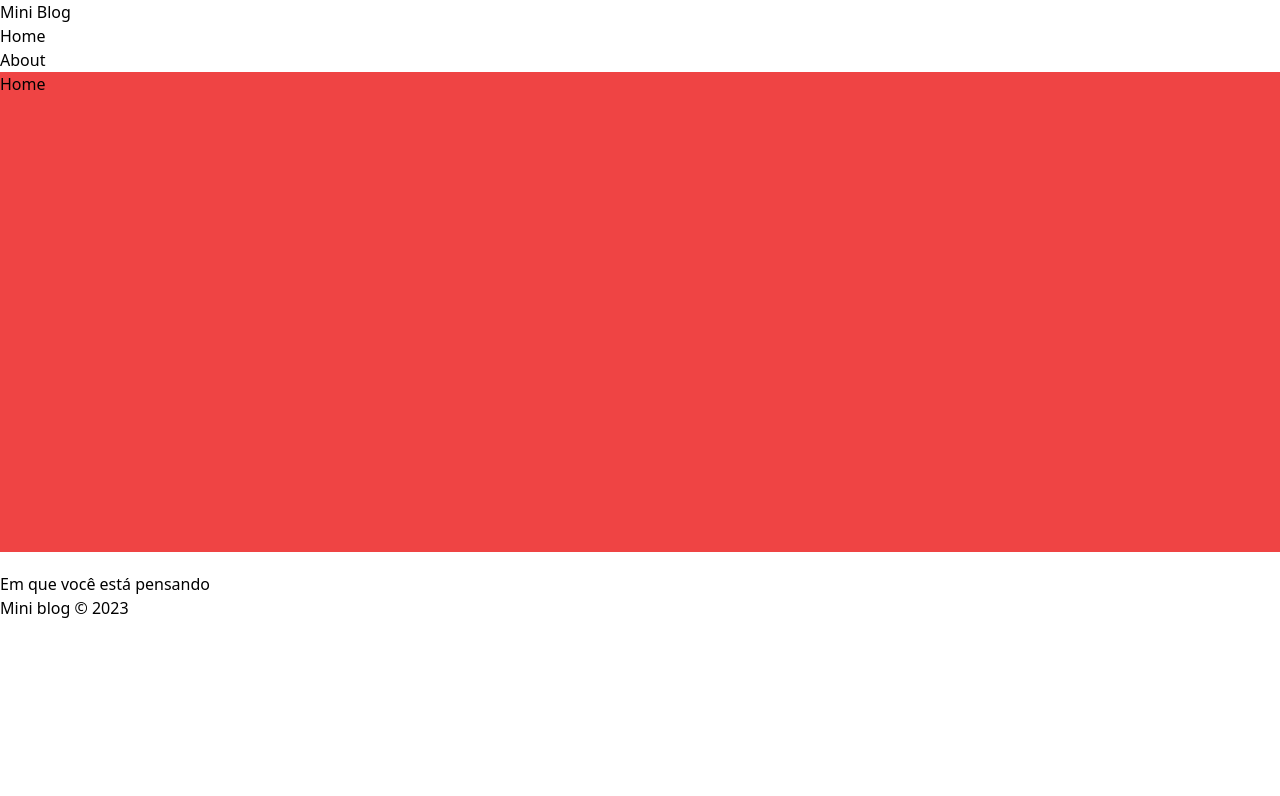
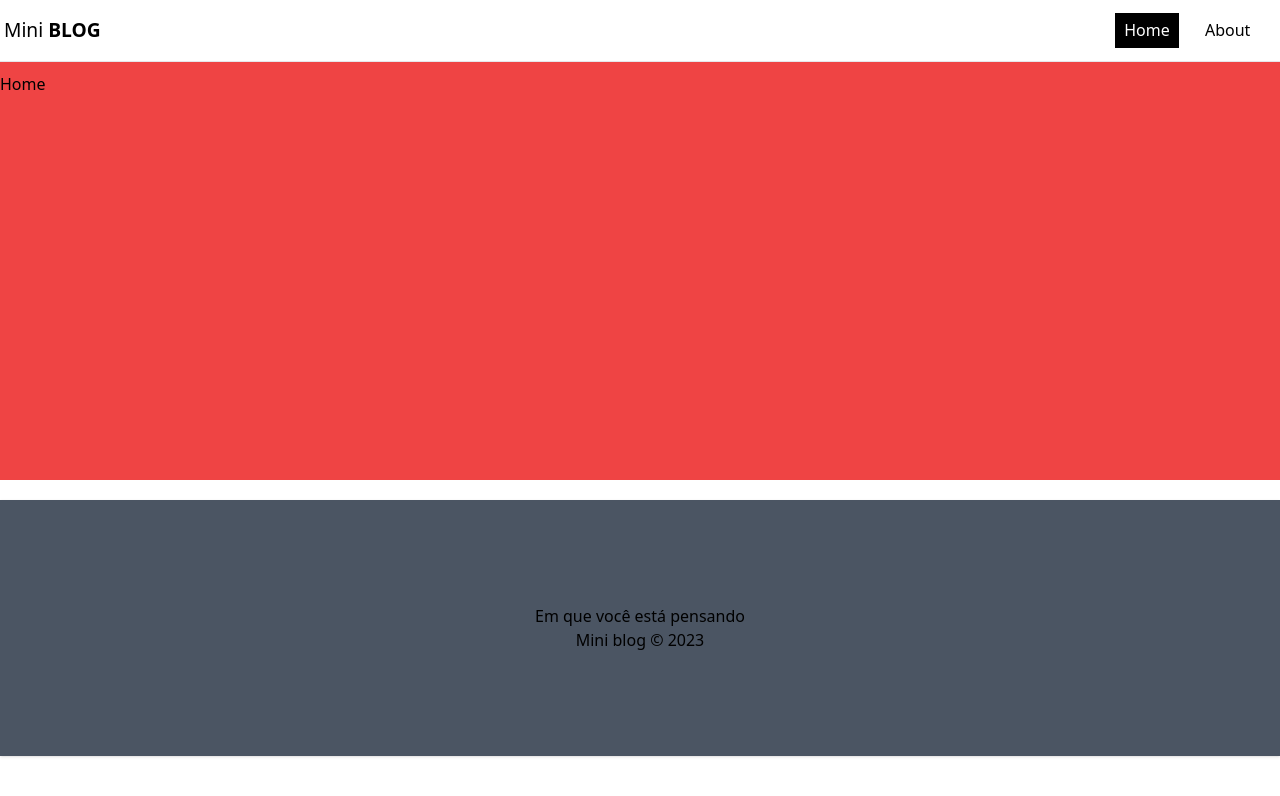
Before and after one commit to JotaPrimo/miniblog, a React (Vite) app: page / in a window 1280 px wide. Shown: the top 796 px of the page. Built offline with nearby package versions, Linux system fonts and the light colour scheme.

Commit message:
124. CSS navbar e footer

```diff
--- a/package.json
+++ b/package.json
@@ -10,6 +10,7 @@
     "preview": "vite preview"
   },
   "dependencies": {
+    "classnames": "^2.3.2",
     "firebase": "^9.23.0",
     "react": "^18.2.0",
     "react-dom": "^18.2.0",
--- a/src/App.jsx
+++ b/src/App.jsx
@@ -18,6 +18,9 @@ function App() {
       <BrowserRouter>
         <Navbar />
         <div className="container">
+          <br />
+          <br />
+          <br />
           <Routes>
             <Route path="/" element={<Home />}></Route>
             <Route path="/about" element={<About />}></Route>
--- a/src/componets/Footer/Footer.jsx
+++ b/src/componets/Footer/Footer.jsx
@@ -2,7 +2,7 @@ import styles from './Footer.module.css'
 
 const Footer = () => {
   return (
-    <footer>
+    <footer className='footer'>
         <h3>Em que você está pensando</h3>
         <p>Mini blog &copy; 2023</p>
     </footer>
--- a/src/componets/Nabvar/Navbar.jsx
+++ b/src/componets/Nabvar/Navbar.jsx
@@ -1,26 +1,25 @@
-import { NavLink } from "react-router-dom"
+import { NavLink } from "react-router-dom";
 
-import styles from './Navbar.module.css'
-
+import styles from "./Navbar.module.css";
 
 const Navbar = () => {
+
   return (
-   <nav>
-    <NavLink to="/">
+    <nav className="navbar-white">
+      <NavLink to="/" className={styles.brand}>
         Mini <span>Blog</span>
-    </NavLink>
-    <ul>
+      </NavLink>
+      <ul className={styles.links_list}>
         <li>
-            <NavLink to="/">Home</NavLink>
+          <NavLink className={({isActive}) => (isActive) ? styles.active : '' } to="/" >Home</NavLink>
         </li>
 
         <li>
-            <NavLink to="/about">About</NavLink>
+          <NavLink className={({isActive}) => (isActive) ? styles.active : '' } to="/about" >About</NavLink>
         </li>
+      </ul>
+    </nav>
+  );
+};
 
-    </ul>
-   </nav>
-  )
-}
-
-export default Navbar
+export default Navbar;
--- a/src/componets/Nabvar/Navbar.module.css
+++ b/src/componets/Nabvar/Navbar.module.css
@@ -0,0 +1,27 @@
+.brand {
+    font-size: 1.2rem;
+}
+
+.brand span {
+    font-weight: 900;
+    text-transform: uppercase;
+}
+
+
+.links_list {
+    display: flex;
+    list-style: none;
+}
+
+.links_list li {
+    margin-right: 1rem;
+}
+
+.links_list li a {
+    padding: .4rem .6rem;
+}
+
+.active {
+    background-color: #000;
+    color: #fff;
+}
--- a/src/index.css
+++ b/src/index.css
@@ -5,3 +5,10 @@
 .container {
     @apply bg-red-500 min-h-60vh mb-5;
 }
+
+.footer {
+    @apply shadow bg-gray-600 h-64 flex flex-col items-center justify-center;
+}
+.navbar-white {
+    @apply flex justify-between items-center px-1 py-4 bg-white dark:bg-gray-900 fixed w-full z-20 top-0 left-0 border-b border-gray-200 dark:border-gray-600;
+}
--- a/src/pages/Home/Home.jsx
+++ b/src/pages/Home/Home.jsx
@@ -4,7 +4,9 @@ import styles from './Home.module.css'
 
 const Home = () => {
   return (
-    <div>Home</div>
+    <div>
+      Home
+    </div>
   )
 }
 
```
Also changed, not shown: 1 other file (tests, documents, lock files or other folders).
